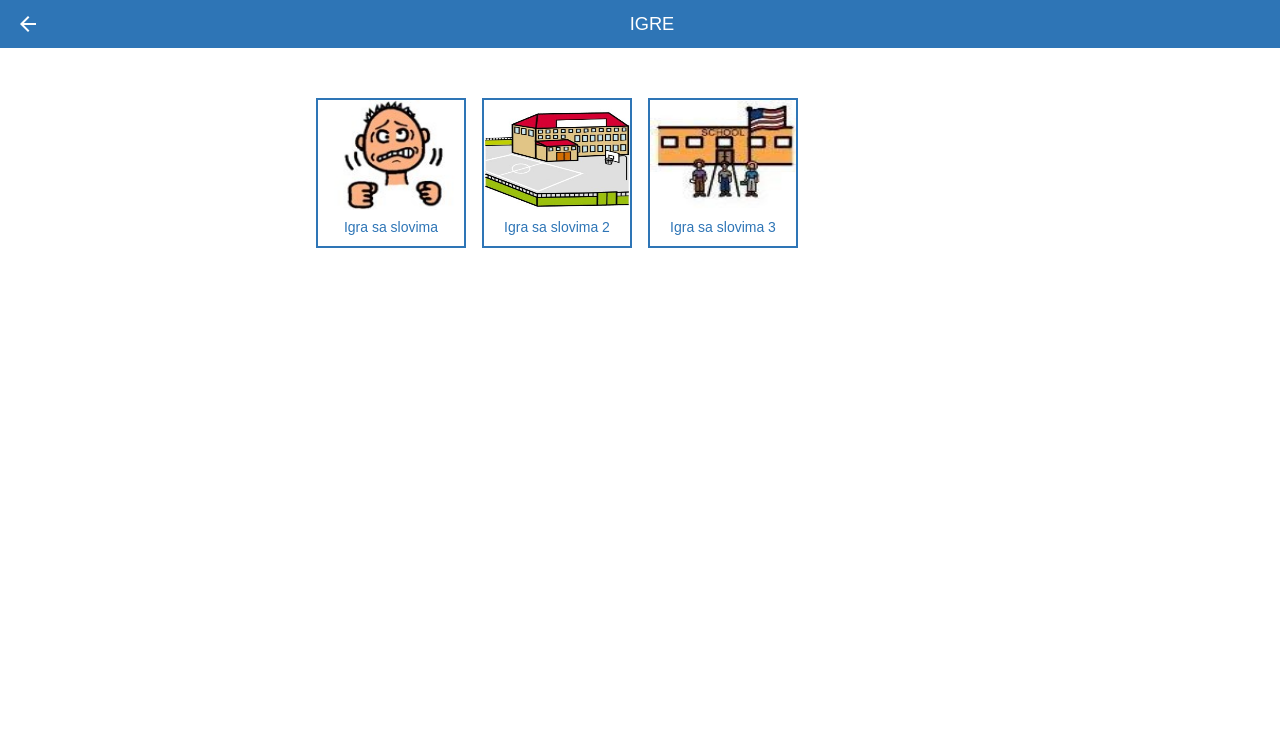
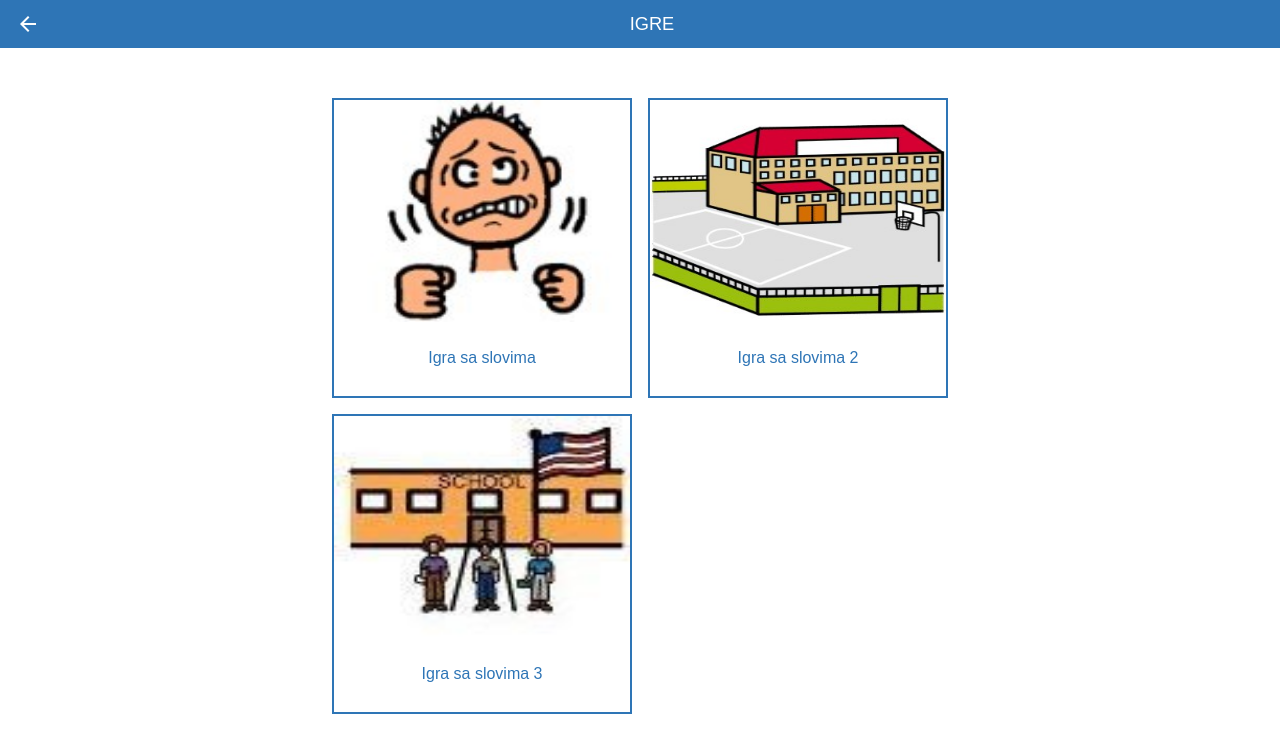
Before and after one commit to savicaAtomovic/incluzija-digitalni-racun, an Angular app: page /games in a window 1280 px wide. Shown: the top 752 px of the page. Built offline with nearby package versions, Linux system fonts and the light colour scheme.

Commit message:
Add sceleton for letter games

```diff
--- a/src/app/game/letter-game/letter-game.component.html
+++ b/src/app/game/letter-game/letter-game.component.html
@@ -1,5 +1,11 @@
 <div class="container">
   <div class="images" *ngFor="let config of game.config">
     <div class="image-wrapper"><img src="{{ config.image }}" /></div>
+    <div class="letter-grid">
+      <ng-container *ngFor="let letter of config.word; let i = index">
+        <div class="letter" *ngIf="!isMissing(i, config)">{{ letter }}</div>
+        <input *ngIf="isMissing(i, config)" class="letter-input" type="text" />
+      </ng-container>
+    </div>
   </div>
 </div>
--- a/src/app/game/letter-game/letter-game.component.scss
+++ b/src/app/game/letter-game/letter-game.component.scss
@@ -6,16 +6,59 @@
 }
 
 .images {
-  flex: 0 0 calc(50% - 10px); /* 10px accounts for spacing between images */
-  margin-bottom: 20px;
-  text-align: center;
+  // flex: 0 0 calc(50% - 10px); /* 10px accounts for spacing between images */
+  width: 300px;
+  height: 300px;
+  margin-bottom: 15px;
 }
 
 .image-wrapper {
-  width: 100%;
+  border: 2px solid var(--color-brand-1);
+  border-radius: 5%;
+  display: flex;
+  justify-content: center;
+  width: 300px;
+  height: 200px;
+  margin-bottom: 15px;
+  padding: 5%;
 }
 
 .image-wrapper img {
-  max-width: 100%;
-  height: auto;
+  width: 90%;
+  height: 90%;
 }
+
+.letter-grid {
+  display: flex;
+  justify-content: center;
+  grid-template-columns: repeat(
+    3,
+    50px
+  ); /* Adjust the number of columns and size as needed */
+  gap: 10px; /* Adjust the gap between letters */
+}
+
+.letter {
+  display: flex;
+  align-items: center;
+  justify-content: center;
+  width: 50px; /* Adjust the width as needed */
+  height: 50px; /* Adjust the height as needed */
+  background-color: var(--color-brand-1); /* Customize the background color */
+  font-size: 24px; /* Customize the font size */
+  color: white;
+}
+
+.letter-input {
+  width: 50px; /* Adjust the width as needed to match the other letters */
+  height: 50px; /* Adjust the height as needed to match the other letters */
+  font-size: 24px; /* Customize the font size */
+  text-align: center;
+  border: 1px solid #000; /* Add a border for better visual separation */
+}
+
+@media (max-width: 768px) {
+  .container {
+    padding: 20px 50px;
+  }
+}
--- a/src/app/game/letter-game/letter-game.component.ts
+++ b/src/app/game/letter-game/letter-game.component.ts
@@ -1,5 +1,5 @@
 import { Component, Input, OnInit } from '@angular/core';
-import { Games } from 'src/app/models/games';
+import { GameConfig, Games } from 'src/app/models/games';
 
 @Component({
   selector: 'app-letter-game',
@@ -12,4 +12,8 @@ export class LetterGameComponent implements OnInit {
   constructor() {}
 
   ngOnInit(): void {}
+
+  isMissing(index: number, config: GameConfig): boolean {
+    return !!config.missing && config.missing.indexOf(index) !== -1;
+  }
 }
--- a/src/app/games-list/games-list.component.scss
+++ b/src/app/games-list/games-list.component.scss
@@ -1,15 +1,15 @@
 .games-wrapper {
   padding: 50px 300px;
   display: grid; /* 1 */
-  grid-template-columns: repeat(auto-fill, var(--events-width)); /* 2 */
+  grid-template-columns: repeat(auto-fill, var(--games-width)); /* 2 */
   grid-gap: 1rem; /* 3 */
   justify-content: center; /* 4 */
 }
 
 .image-wrapper {
   border: 2px solid var(--color-brand-1);
-  width: var(--events-width);
-  height: var(--events-width);
+  width: var(--games-width);
+  height: var(--games-height);
 }
 
 .image {
@@ -20,7 +20,7 @@
 
 .description {
   font-family: Arial, Helvetica, sans-serif;
-  font-size: var(--desc-font-size);
+  font-size: var(--games-desc-font-size);
   color: #2e75b6;
   text-align: center;
   line-height: 1;
@@ -31,7 +31,7 @@
 }
 
 @media (max-width: 768px) {
-  .events-wrapper {
+  .games-wrapper {
     padding: 20px 20px;
   }
 }
--- a/src/app/models/games.ts
+++ b/src/app/models/games.ts
@@ -11,6 +11,7 @@ export interface GameConfig {
   id: number;
   word: string[];
   image: string;
+  missing?: number[];
 }
 
 export enum GameType {
--- a/src/assets/mock-data/games.json
+++ b/src/assets/mock-data/games.json
@@ -9,32 +9,38 @@
       {
         "id": 1,
         "word": ["J", "A", "J", "E"],
-        "image": "assets/multimedia/1/Picture1.jpg"
+        "image": "assets/multimedia/1/Picture1.jpg",
+        "missing": [1]
       },
       {
         "id": 2,
         "word": ["K", "O", "Nj"],
-        "image": "assets/multimedia/1/Picture1.jpg"
+        "image": "assets/multimedia/1/Picture1.jpg",
+        "missing": [2]
       },
       {
         "id": 3,
         "word": ["J", "E", "Ž"],
-        "image": "assets/multimedia/1/Picture1.jpg"
+        "image": "assets/multimedia/1/Picture1.jpg",
+        "missing": [1]
       },
       {
         "id": 4,
         "word": ["L", "A", "V"],
-        "image": "assets/multimedia/1/Picture1.jpg"
+        "image": "assets/multimedia/1/Picture1.jpg",
+        "missing": [2]
       },
       {
         "id": 5,
         "word": ["Z", "E", "C"],
-        "image": "assets/multimedia/1/Picture1.jpg"
+        "image": "assets/multimedia/1/Picture1.jpg",
+        "missing": [1]
       },
       {
         "id": 6,
         "word": ["P", "U", "Ž"],
-        "image": "assets/multimedia/1/Picture1.jpg"
+        "image": "assets/multimedia/1/Picture1.jpg",
+        "missing": [2]
       }
     ]
   },
--- a/src/styles.scss
+++ b/src/styles.scss
@@ -32,6 +32,9 @@ body {
   --topbar-height: 48px;
   --slide-desc-font-size-mobile: 20px;
   --home-page-imgs-size: 250px;
+  --games-width: 300px;
+  --games-height: 300px;
+  --games-desc-font-size: 16px;
 }
 
 // body {
```
